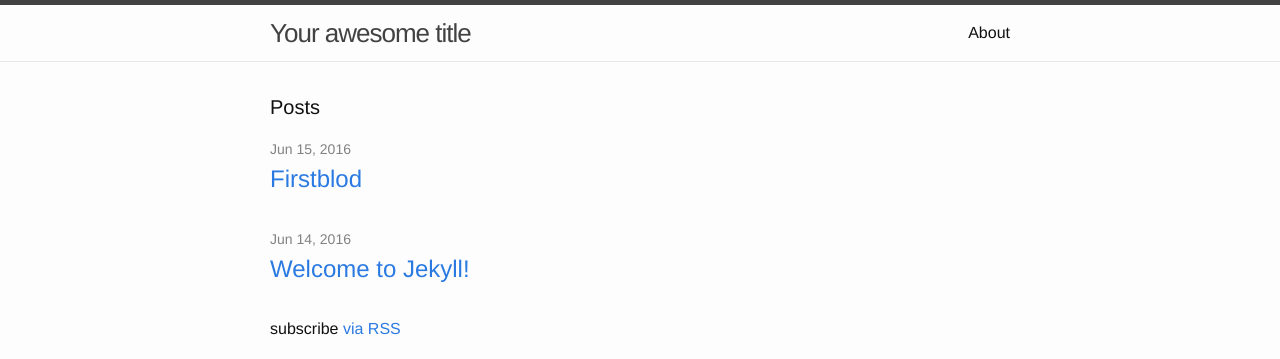
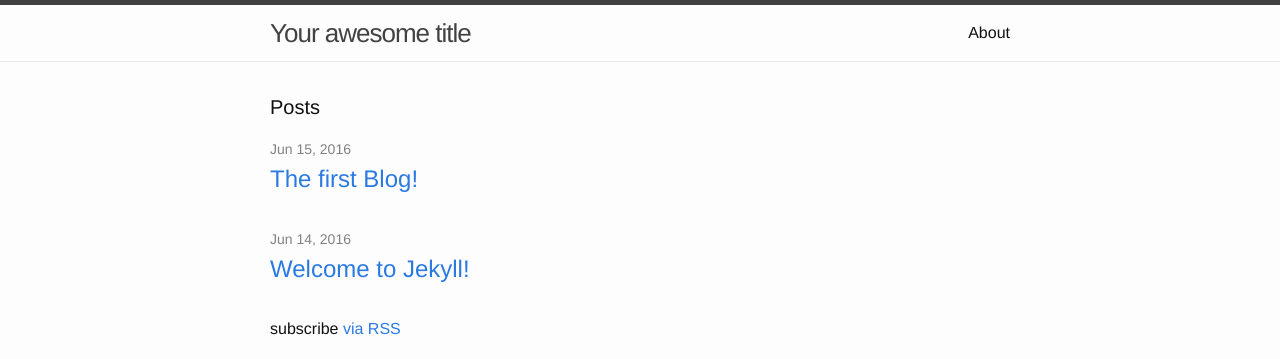
Before and after one commit to JaydonLuo/nansion.github.io, a Jekyll site: the page built from index.html, in a window 1280 px wide. Shown: the top 359 px of the page. Built offline with Jekyll 4.4.1, drawn with Linux system fonts in a browser that asks for light colours.

Commit message:
markdown from indoor to give up

```diff
--- a/_posts/2016-06-15-firstblod.md
+++ b/_posts/2016-06-15-firstblod.markdown
@@ -1,3 +1,8 @@
+---
+layout: post
+title:  "The first Blog!"
+quote: 端午节
+---
 # Markdown  从入门----放弃
 ### 导语：
 >写在前面，本文将要指引你入门Markdown，然后指导你放弃者们编辑语言。
```
